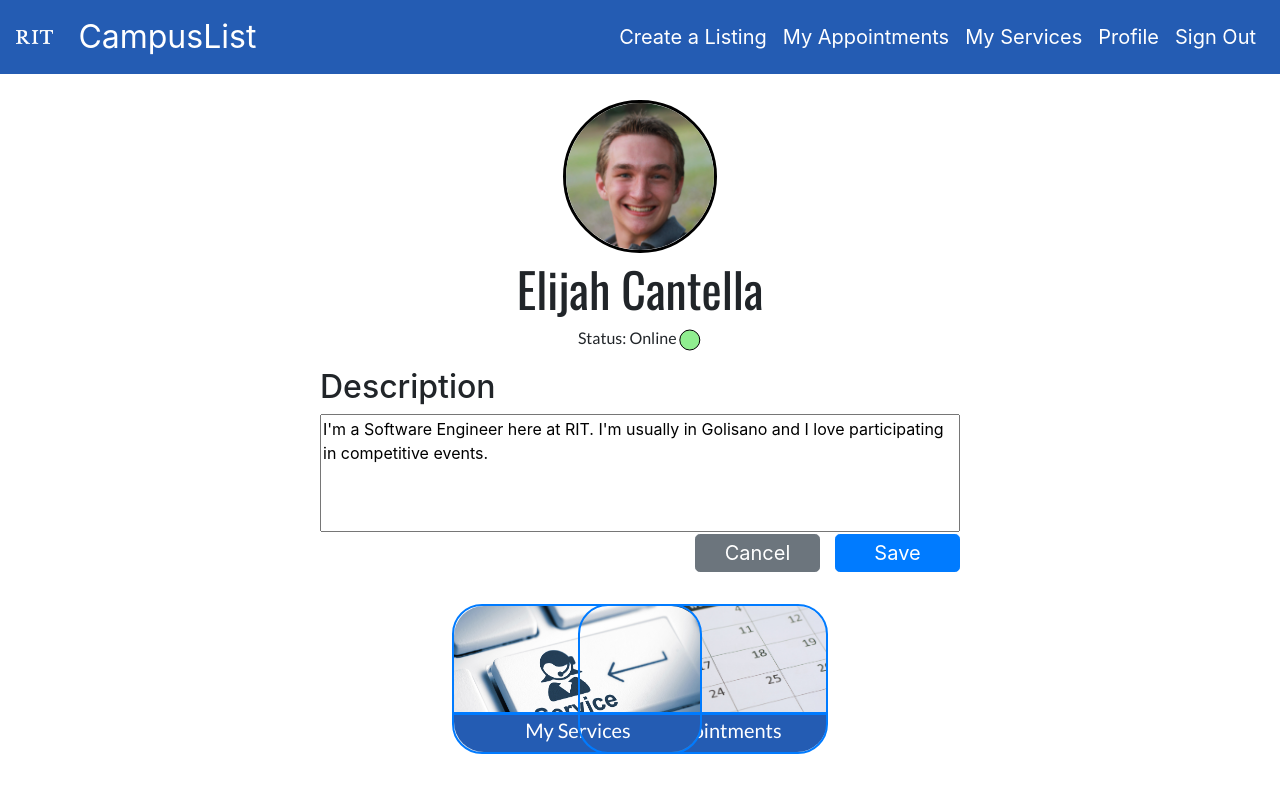
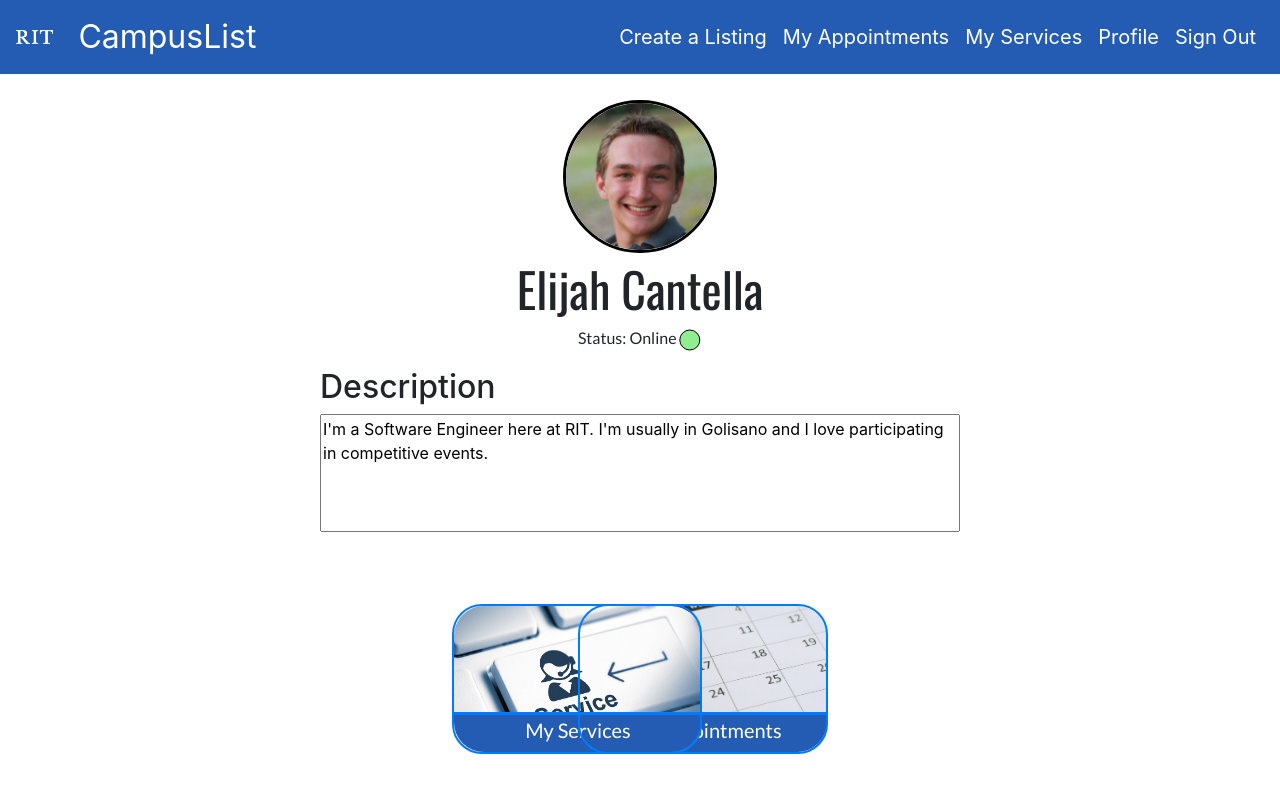
Before and after one commit to CalvinWu4/CampusList, a React (Create React App) app in the folder client/: page /profile in a window 1280 px wide. Shown: the top 792 px of the page. Built offline with nearby package versions, Linux system fonts and the light colour scheme.

Commit message:
Remove profile bio buttons

```diff
--- a/client/src/components/Profile.jsx
+++ b/client/src/components/Profile.jsx
@@ -75,8 +75,6 @@ class Profile extends React.Component {
                         <textarea style={{position: "relative", right: "0%", height: "75%", width: "50%", marginLeft: "25%", marginRight: "25%", resize: "none"}} rows="3" cols="150" display="auto">
                             I'm a Software Engineer here at RIT. I'm usually in Golisano and I love participating in competitive events.
                         </textarea>
-                        <Button style={{bottom: 0, right: 140, position: "absolute", marginRight: "25%", display: "inline-block"}} href="/" color="secondary" size="lg" className='landing-button'>Cancel</Button>
-                        <Button style={{bottom: 0, right: 0, position: "absolute", marginRight: "25%"}} href="/" color="primary" size="lg" className='landing-button'>Save</Button>
                     </div>
                 </div>
 
```
